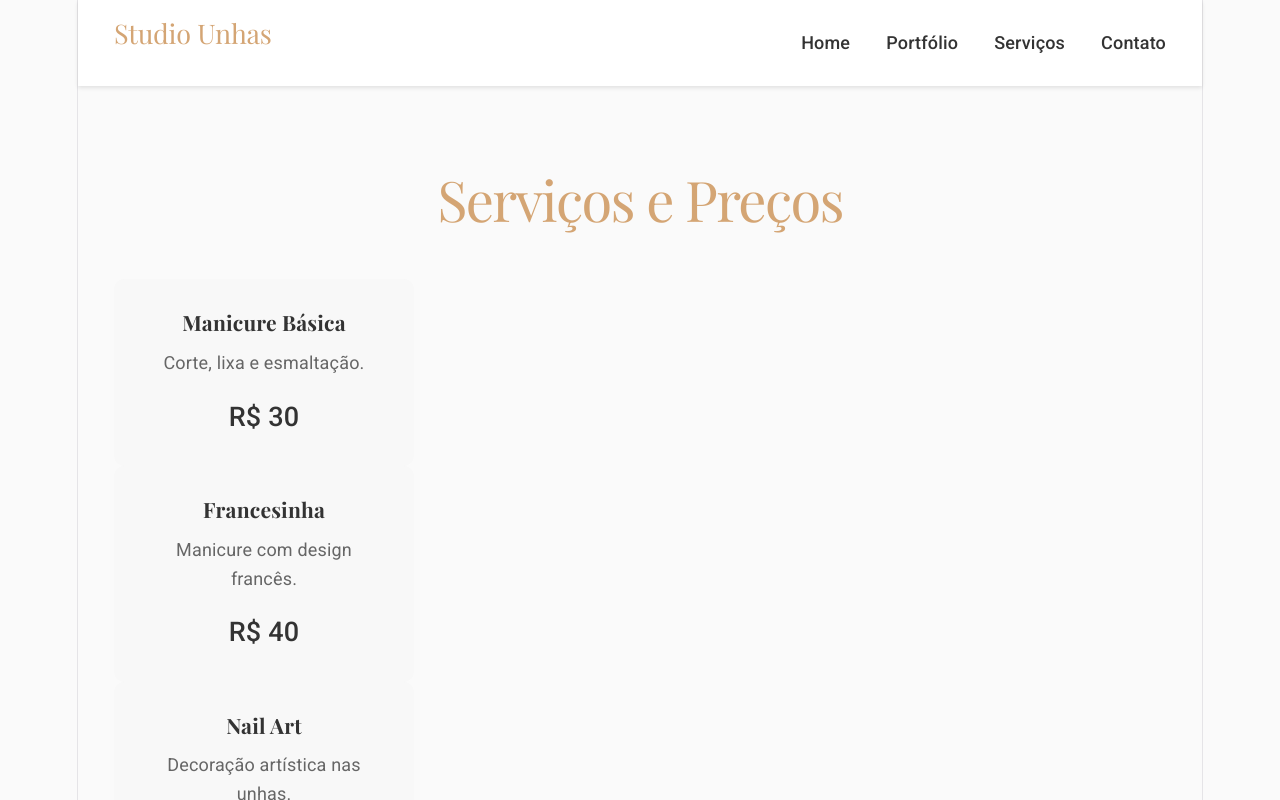
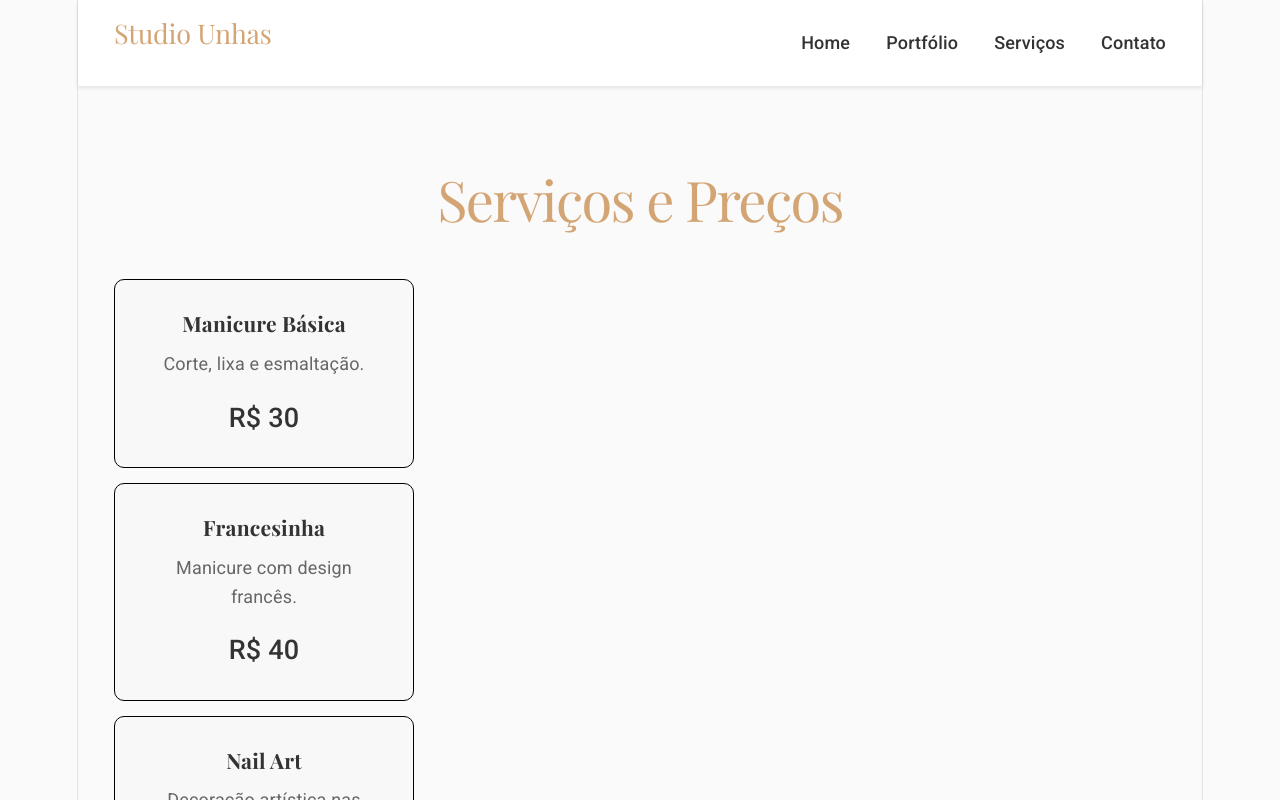
Before and after one commit to gabrielcavalcantedossantos1/unhas, a React (Vite) app: page /servicos in a window 1280 px wide. Shown: the top 800 px of the page. Built offline with nearby package versions, Linux system fonts and the light colour scheme.

Commit message:
add borda aos itens

```diff
--- a/src/components/Services.css
+++ b/src/components/Services.css
@@ -28,6 +28,8 @@
   border-radius: 10px;
   width: 300px;
   text-align: center;
+  border: 1px solid #000;
+  margin-bottom: 15px;
 }
 
 .service-item h3 {
```
